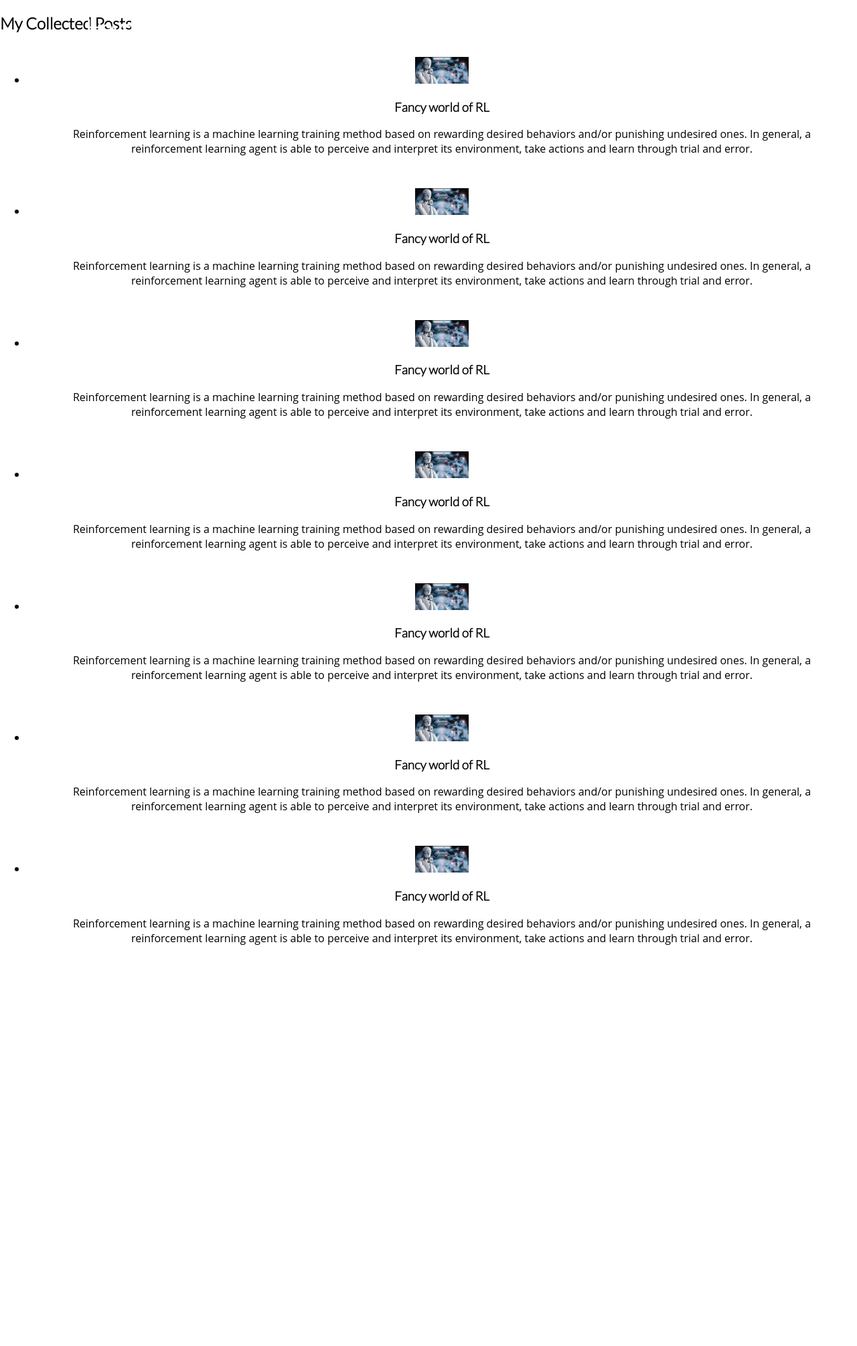
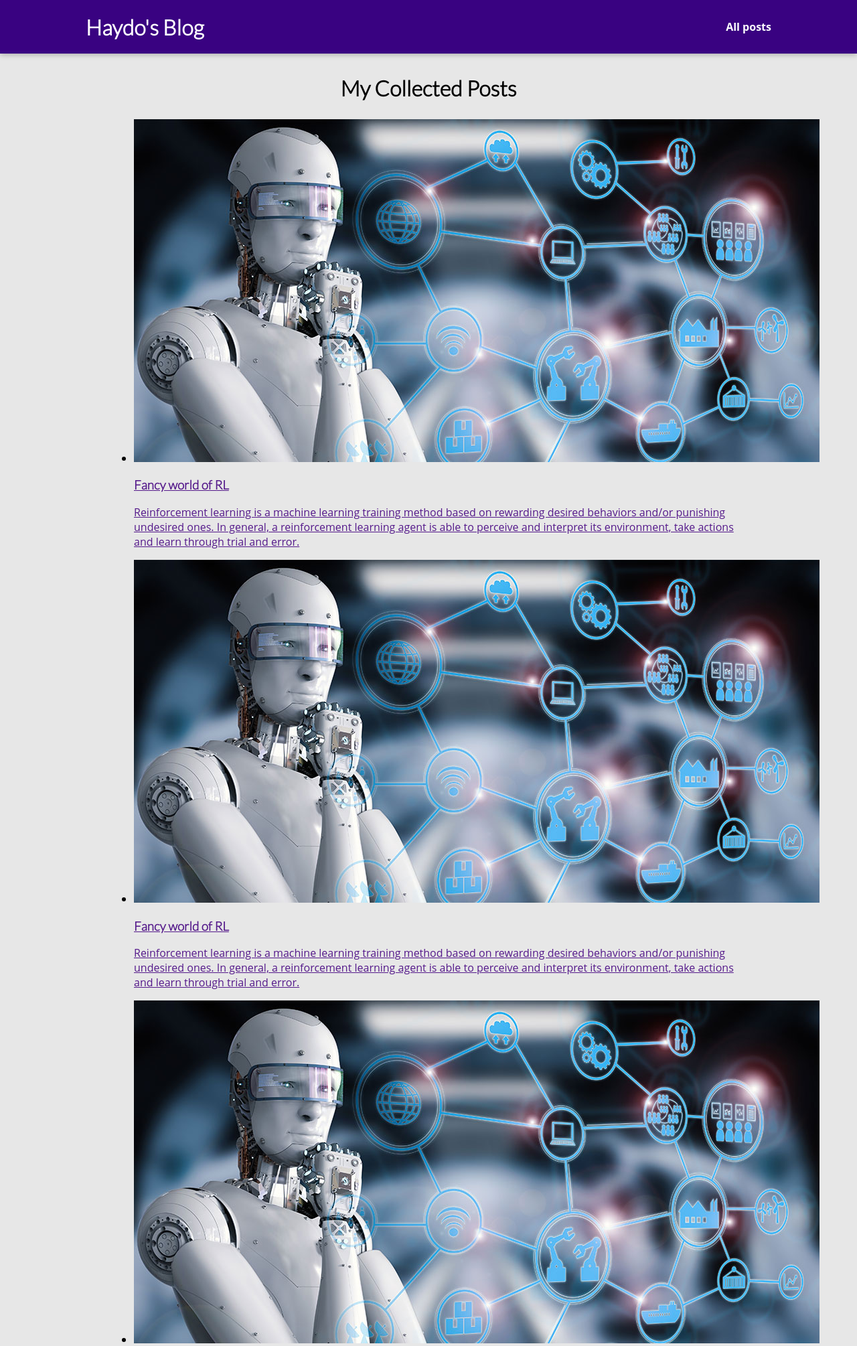
Before and after one commit to Haydost/my_site, a Django app: page /posts/ in a window 1280 px wide. Shown: the top 2010 px of the page at 67% size. Before the commit the page ends 1411 px from the top, so only its background shows below. Run offline with Django 4.2, Linux system fonts and the light colour scheme.

Commit message:
some css style added

```diff
--- /dev/null
+++ b/personal_website/blog/static/blog/all-posts.css
@@ -0,0 +1,16 @@
+body {
+  background-color: #e7e7e7;
+}
+#main-navigation {
+  background-color: #390281;
+  box-shadow: 0 2px 8px rgba(0, 0, 0, 0.25);
+}
+#all-posts {
+  margin: 7rem auto;
+  width: 90%;
+  max-width: 60rem;
+}
+#all-posts h2 {
+  text-align: center;
+  font-size: 2rem;
+}
--- a/personal_website/blog/static/blog/index.css
+++ b/personal_website/blog/static/blog/index.css
@@ -1,28 +1,3 @@
-#main-navigation {
-  width: 100%;
-  height: 5rem;
-  display: flex;
-  justify-content: space-between;
-  align-items: center;
-  padding: 0 10%;
-  position: absolute;
-  top: 0;
-  left: 0;
-}
-
-#main-navigation a {
-  text-decoration: none;
-  color: white;
-  font-weight: bold;
-}
-#main-navigation a:hover,
-#main-navigation a:active {
-  color: coral;
-}
-#main-navigation h1 a:hover,
-#main-navigation h1 a:active {
-  color: white;
-}
 #welcome {
   background: linear-gradient(to right top, rgb(54, 69, 136), rgb(39, 4, 121));
   padding: 6rem 12%;
--- a/personal_website/blog/templates/blog/all-posts.html
+++ b/personal_website/blog/templates/blog/all-posts.html
@@ -4,7 +4,7 @@
     All My Posts
 {% endblock title %}
 {% block CSS_files %}
-    <link rel="stylesheet" href="{% static "blog/index.css" %}"/>
+    <link rel="stylesheet" href="{% static "blog/all-posts.css" %}"/>
 {% endblock CSS_files %}
 {% block content %}
     <section id="all-posts">
--- a/personal_website/static/app.css
+++ b/personal_website/static/app.css
@@ -14,3 +14,29 @@
   font-family: "Lato", sans-serif;
   font-weight: bold;
 }
+
+#main-navigation {
+  width: 100%;
+  height: 5rem;
+  display: flex;
+  justify-content: space-between;
+  align-items: center;
+  padding: 0 10%;
+  position: absolute;
+  top: 0;
+  left: 0;
+}
+
+#main-navigation a {
+  text-decoration: none;
+  color: white;
+  font-weight: bold;
+}
+#main-navigation a:hover,
+#main-navigation a:active {
+  color: coral;
+}
+#main-navigation h1 a:hover,
+#main-navigation h1 a:active {
+  color: white;
+}
```
